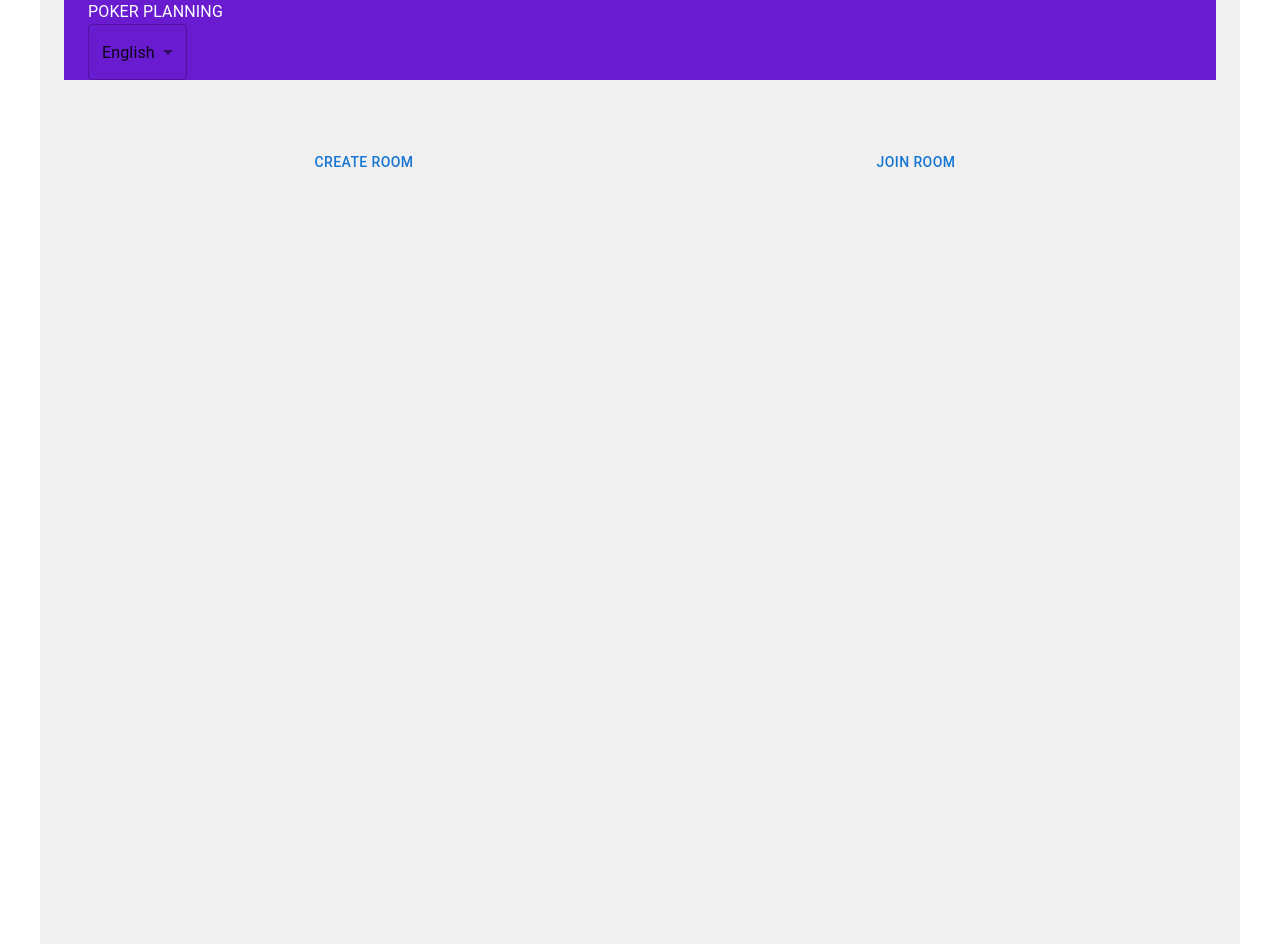
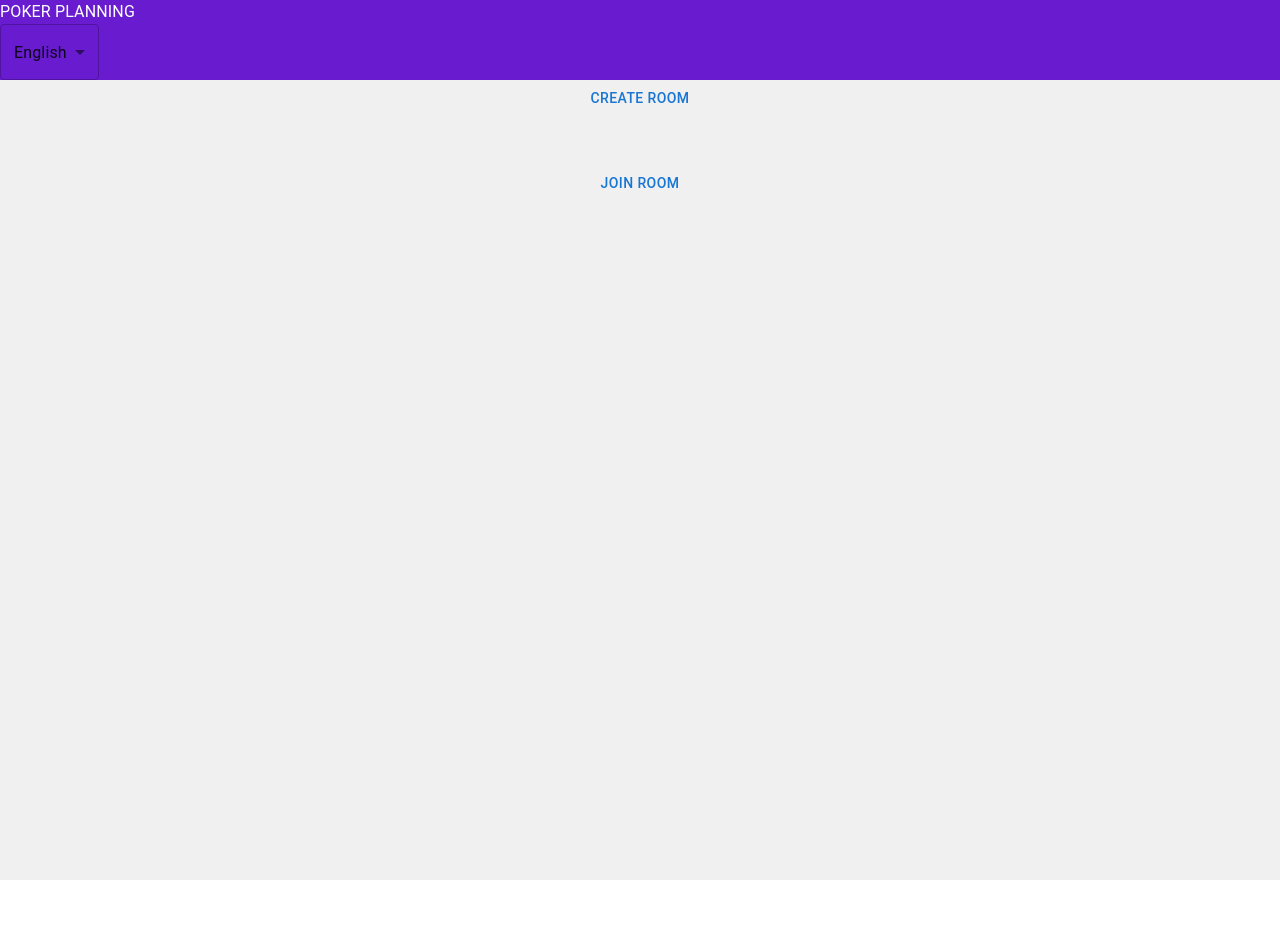
Before and after one commit to BARmonse/PokerPlanning, a React (Vite) app in the folder client/: page / in a window 1280 px wide. After the commit the page ends 880 px from the top, so only its background shows below. Built offline with nearby package versions, Linux system fonts and the light colour scheme.

Commit message:
Using Box

```diff
--- a/client/src/App.tsx
+++ b/client/src/App.tsx
@@ -2,20 +2,14 @@ import { BrowserRouter as Router, Routes, Route } from 'react-router-dom';
 import { Dashboard } from './components/Dashboard';
 import { Colors } from './enums/Colors';
 import './index.css';
-import { makeStyles } from '@mui/styles';
 import { Header } from './components/Header';
 import { PageNotFound } from './components/PageNotFound';
-import { CustomContainer } from './components/styled-components/CustomContainer';
-import * as WebSocket from 'websocket';
+import React from 'react';
+import { Box } from '@mui/material';
 
 const App = () => {
-  const classes = useStyles();
-
   return (
-    <CustomContainer
-      flexDirection="column"
-      alignItems="center"
-      className={classes.appContainer}>
+    <Box sx={{ backgroundColor: Colors.LIGHT_GRAY, minHeight: '100vh' }}>
       <Router>
         <Header />
         <Routes>
@@ -23,15 +17,8 @@ const App = () => {
           <Route path="*" element={<PageNotFound />} />
         </Routes>
       </Router>
-    </CustomContainer>
+    </Box>
   );
 };
 
 export default App;
-
-const useStyles = makeStyles({
-  appContainer: {
-    backgroundColor: Colors.LIGHT_GRAY,
-    minHeight: '100vh',
-  },
-});
--- a/client/src/components/Dashboard.tsx
+++ b/client/src/components/Dashboard.tsx
@@ -1,10 +1,8 @@
-import { TextField } from '@mui/material';
+import { Box, Button, TextField } from '@mui/material';
 import { makeStyles } from '@mui/styles';
 import { Colors } from '../enums/Colors';
 import { useState, useMemo } from 'react';
 import { validateRoomCode } from '../utils/ValidationUtils';
-import { CustomButton } from './styled-components/CustomButton';
-import { CustomContainer } from './styled-components/CustomContainer';
 
 export const Dashboard = () => {
   const classes = useStyles();
@@ -22,17 +20,22 @@ export const Dashboard = () => {
   };
 
   return (
-    <CustomContainer
-      flexDirection="column"
-      alignItems="center"
-      className={classes.dashboardContainer}>
-      <CustomButton className={classes.button}>Create Room</CustomButton>
-      <CustomButton
+    <Box
+      sx={{
+        display: 'flex',
+        flexDirection: 'column',
+        alignItems: 'center',
+        flex: '1 0 auto',
+        minHeight: '100vh',
+        gap: '3em',
+      }}>
+      <Button className={classes.button}>Create Room</Button>
+      <Button
         disabled={showCodeInput && !isValidCode}
         onClick={handleJoinClick}
         className={classes.button}>
         Join Room
-      </CustomButton>
+      </Button>
 
       {showCodeInput && (
         <TextField
@@ -45,16 +48,11 @@ export const Dashboard = () => {
           label="Code Room"
         />
       )}
-    </CustomContainer>
+    </Box>
   );
 };
 
 const useStyles = makeStyles({
-  dashboardContainer: {
-    flex: '1 0 auto',
-    minHeight: '100vh',
-    gap: '3em',
-  },
   button: {
     color: `${Colors.NICE_PURPLE}`,
     borderRadius: '5px',
--- a/client/src/components/Header.tsx
+++ b/client/src/components/Header.tsx
@@ -1,9 +1,14 @@
 import { makeStyles } from '@mui/styles';
 import { Colors } from '../enums/Colors';
-import { MenuItem, Select, SelectChangeEvent, Typography } from '@mui/material';
+import {
+  Box,
+  MenuItem,
+  Select,
+  SelectChangeEvent,
+  Typography,
+} from '@mui/material';
 import { useState } from 'react';
 import { Language } from '../enums/Language';
-import { CustomContainer } from './styled-components/CustomContainer';
 
 export const Header = () => {
   const classes = useStyles();
@@ -15,10 +20,16 @@ export const Header = () => {
   };
 
   return (
-    <CustomContainer margin="0 0 4em 0" className={classes.headerContainer}>
+    <Box
+      sx={{
+        minHeight: '10vh',
+        backgroundColor: Colors.NICE_PURPLE,
+        justifyContent: 'center',
+        flex: '0 0 auto',
+      }}>
       <Typography className={classes.headerTitle}>POKER PLANNING</Typography>
       <Select
-        className={classes.language}
+        className={classes.languageSelect}
         labelId="language"
         id="language"
         value={language}
@@ -27,24 +38,18 @@ export const Header = () => {
         <MenuItem value={Language.ENGLISH}>English</MenuItem>
         <MenuItem value={Language.SPANISH}>Spanish</MenuItem>
       </Select>
-    </CustomContainer>
+    </Box>
   );
 };
 
 const useStyles = makeStyles({
-  headerContainer: {
-    minHeight: '10vh',
-    backgroundColor: Colors.NICE_PURPLE,
-    justifyContent: 'center',
-    flex: '0 0 auto',
-  },
   headerTitle: {
     display: 'flex',
     alignSelf: 'center',
     color: Colors.WHITE,
     fontSize: '20px',
   },
-  language: {
+  languageSelect: {
     display: 'flex',
     alignSelf: 'flex-end',
     justifyContent: 'center',
--- a/client/src/components/styled-components/CustomButton.tsx
+++ /dev/null
@@ -1,11 +0,0 @@
-import Button, { ButtonProps } from '@mui/material/Button';
-import styled from 'styled-components';
-
-interface CustomButtonProps extends ButtonProps {
-  maxWidth?: string;
-}
-
-export const CustomButton = styled(Button)<CustomButtonProps>`
-  display: flex;
-  max-width: ${props => props.maxWidth || '100%'};
-`;
--- a/client/src/components/styled-components/CustomContainer.ts
+++ /dev/null
@@ -1,19 +0,0 @@
-import { Container, ContainerProps } from '@mui/material';
-import styled from 'styled-components';
-
-interface CustomContainerProps extends ContainerProps {
-  width?: string;
-  alignItems?: string;
-  flexDirection?: string;
-  padding?: string;
-  margin?: string;
-}
-
-export const CustomContainer = styled(Container)<CustomContainerProps>`
-  display: flex;
-  max-width: 100%;
-  align-items: ${props => props.alignItems || 'none'};
-  padding: ${props => props.padding || '0 0 0 0'};
-  margin: ${props => props.margin || '0 0 0 0'};
-  flex-direction: ${props => props.flexDirection || 'row'};
-`;
```
